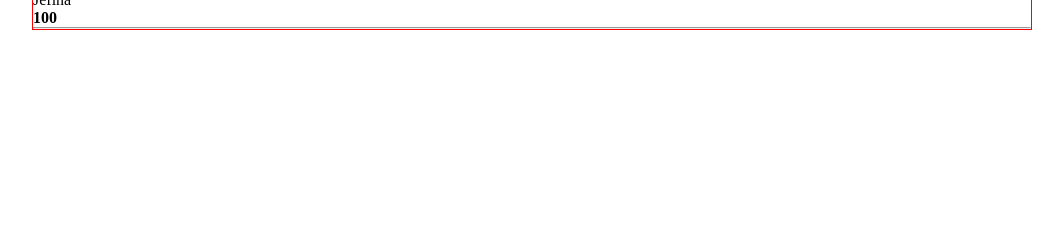
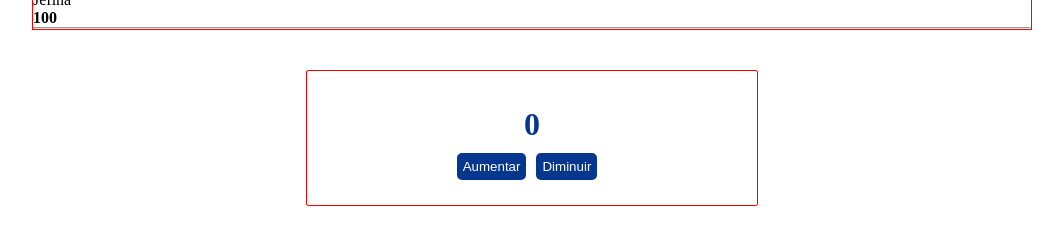
Before and after one commit to robersonjr/fic-javascript-jan, a React (Vite) app in the folder REACT/primeiro-projeto/: page / in a window 1280 px wide. Shown: the part 1644-1887 px from the top of the page, without its empty margins (108-1171 px from the left). Before the commit the page ends 1674 px from the top, so only its background shows below. Built offline with nearby package versions, Linux system fonts and the light colour scheme.

Commit message:
Finalizando curso ,Obrigado Deus per todas as oportunidades

```diff
--- a/REACT/primeiro-projeto/src/App.jsx
+++ b/REACT/primeiro-projeto/src/App.jsx
@@ -2,6 +2,7 @@ import Header from "./Components/Header";
 import Banner from "./Components/Banner";
 import ImgCard from "./Components/ImgCard";
 import Card from "./Components/Card";
+import Count from "./Components/Count";
 import Text from "./Components/Text";
 import img1 from "./assets/img-1.jpg"
 import img2 from "./assets/img-2.jpg"
@@ -31,6 +32,7 @@ function App() {
       </div>
 
        <Card />
+       <Count />
     </div>
   </>
   )
--- a/REACT/primeiro-projeto/src/Components/Count/index.jsx
+++ b/REACT/primeiro-projeto/src/Components/Count/index.jsx
@@ -0,0 +1,28 @@
+import React, { useState } from 'react'
+import "./style.css"
+
+export default function Count() {
+    const [count, setCount] = useState(0);
+
+    //Função para aumentar o valor do estado
+    const aumentar = () => {
+        setCount(count + 1);
+    }
+
+    //Função para diminuir o valor do estado
+    const diminuir = () => {
+        setCount(count - 1);
+
+
+}
+
+  return (
+    <div className="containerCount">
+    <h1>{count}</h1>
+
+
+    <button onClick={aumentar} style={{marginRight: '10px'}}>Aumentar</button>
+    <button onClick={diminuir} style={{marginRight: '10px'}}>Diminuir</button>
+    </div>
+  )
+}
--- a/REACT/primeiro-projeto/src/Components/Count/style.css
+++ b/REACT/primeiro-projeto/src/Components/Count/style.css
@@ -0,0 +1,22 @@
+.containerCount {
+    max-width: 400px;
+    border-radius: 2px;
+    padding: 25px;
+    border: 1px solid red;
+    text-align: center;
+    margin: 40px auto;
+}
+
+.containerCount h1 {
+    padding: 10px;
+    color: rgb(5, 55, 143);;
+}
+
+.containerCount button {
+    background-color: rgb(5, 55, 143);
+    border: 0;
+    padding: 6px;
+    color: #fff;
+    border-radius: 5px;
+    cursor: pointer;
+}
```
